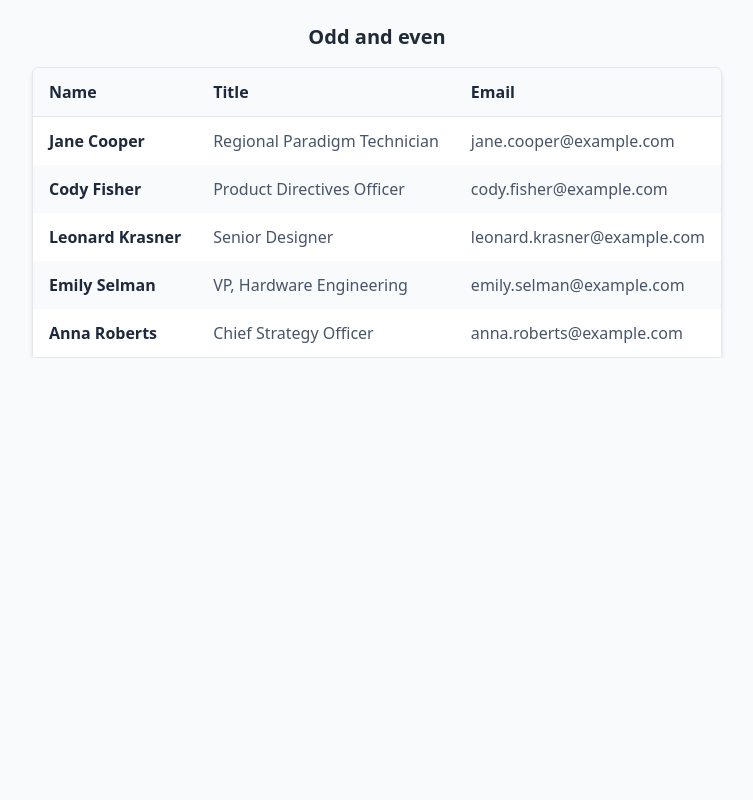
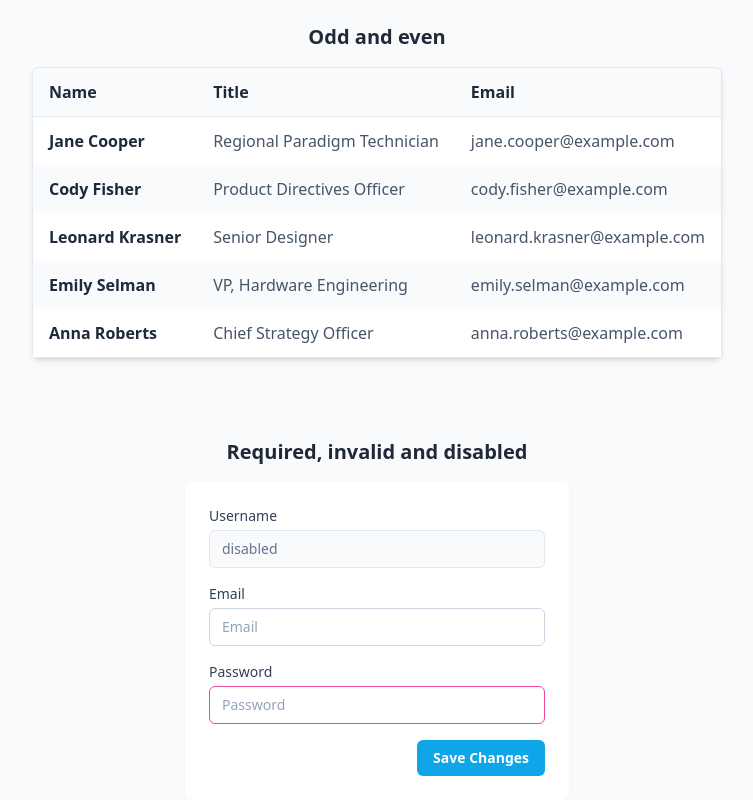
Before and after one commit to miguelbcodes/tailwindcss-docs-sandbox, a website: page index.html in a window 1280 px wide. Shown: the part 584-1384 px from the top of the page, without its empty margins (263-1016 px from the left). Before the commit the page ends 942 px from the top, so only its background shows below. Drawn offline with Linux system fonts and the light colour scheme.

Commit message:
feat: apply required invalid and disabled modifiers

```diff
--- a/index.html
+++ b/index.html
@@ -87,5 +87,41 @@
         </tbody>
       </table>
     </div>
+    <div class="flex w-full flex-col items-center gap-4">
+      <p class="font-sans text-xl font-bold text-gray-800">Required, invalid and disabled</p>
+      <form class="flex w-96 flex-col gap-4 rounded-md bg-white p-6 shadow-sm">
+        <label class="block">
+          <span class="block text-sm font-medium text-slate-700">Username</span>
+          <input
+            type="text"
+            value="disabled"
+            disabled
+            class="shadow-mf mt-1 block w-full rounded-md border border-slate-300 bg-white px-3 py-2 text-sm placeholder-slate-400 required:border-emerald-400 invalid:border-pink-500 invalid:text-pink-600 focus:border-sky-500 focus:outline-none focus:ring-1 focus:ring-sky-500 focus:invalid:border-pink-500 focus:invalid:ring-pink-500 disabled:border-slate-200 disabled:bg-slate-50 disabled:text-slate-500 disabled:shadow-none"
+          />
+        </label>
+        <label class="block">
+          <span class="block text-sm font-medium text-slate-700">Email</span>
+          <input
+            type="email"
+            placeholder="Email"
+            class="shadow-mf mt-1 block w-full rounded-md border border-slate-300 bg-white px-3 py-2 text-sm placeholder-slate-400 required:border-emerald-400 invalid:border-pink-500 invalid:text-pink-600 focus:border-sky-500 focus:outline-none focus:ring-1 focus:ring-sky-500 focus:invalid:border-pink-500 focus:invalid:ring-pink-500 disabled:border-slate-200 disabled:bg-slate-50 disabled:text-slate-500 disabled:shadow-none"
+          />
+        </label>
+        <label class="block">
+          <span class="block text-sm font-medium text-slate-700">Password</span>
+          <input
+            type="password"
+            placeholder="Password"
+            required
+            class="shadow-mf mt-1 block w-full rounded-md border border-slate-300 bg-white px-3 py-2 text-sm placeholder-slate-400 required:border-emerald-400 invalid:border-pink-500 invalid:text-pink-600 focus:border-sky-500 focus:outline-none focus:ring-1 focus:ring-sky-500 focus:invalid:border-pink-500 focus:invalid:ring-pink-500 disabled:border-slate-200 disabled:bg-slate-50 disabled:text-slate-500 disabled:shadow-none"
+          />
+        </label>
+        <button
+          class="self-end rounded-md bg-sky-500 px-4 py-2 text-sm font-semibold text-white hover:bg-sky-600 focus:outline-none focus:ring focus:ring-sky-300 active:bg-sky-800"
+        >
+          Save Changes
+        </button>
+      </form>
+    </div>
   </body>
 </html>
```
Also changed, not shown: dist/output.css.
